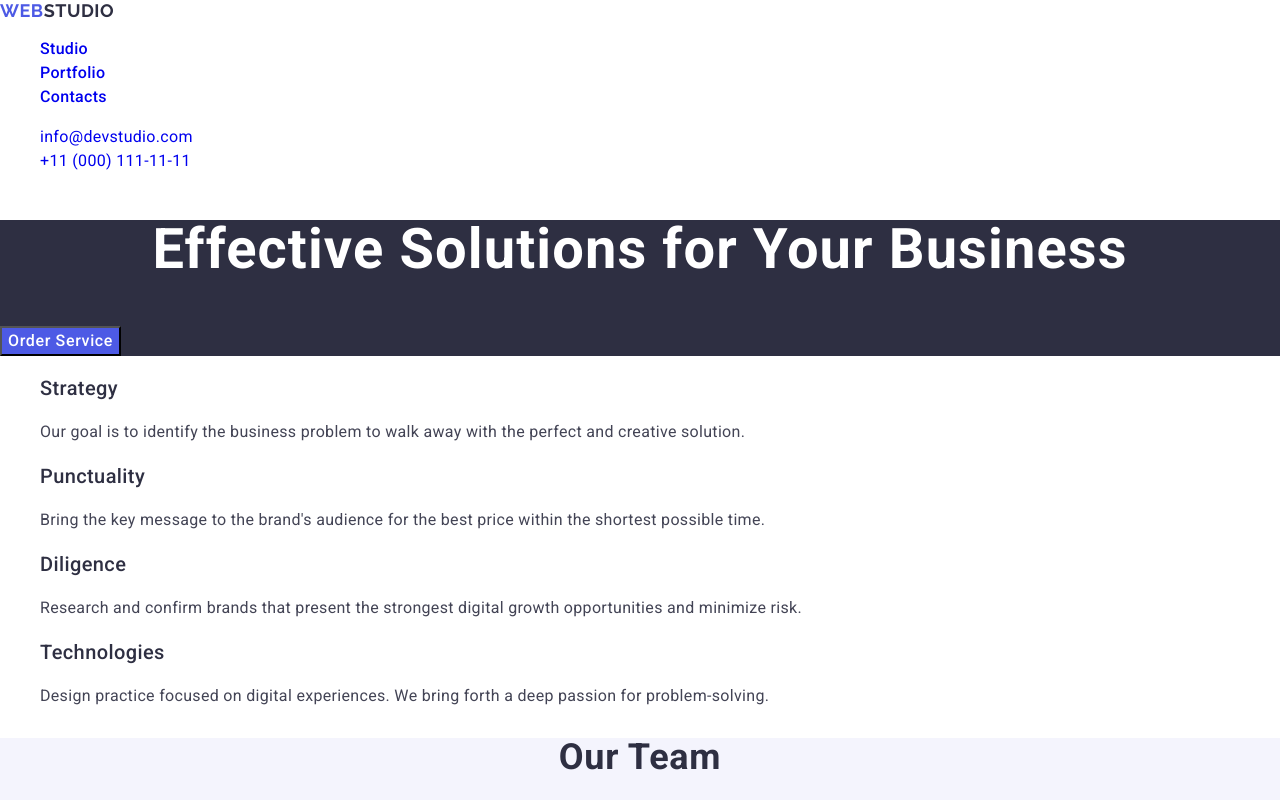
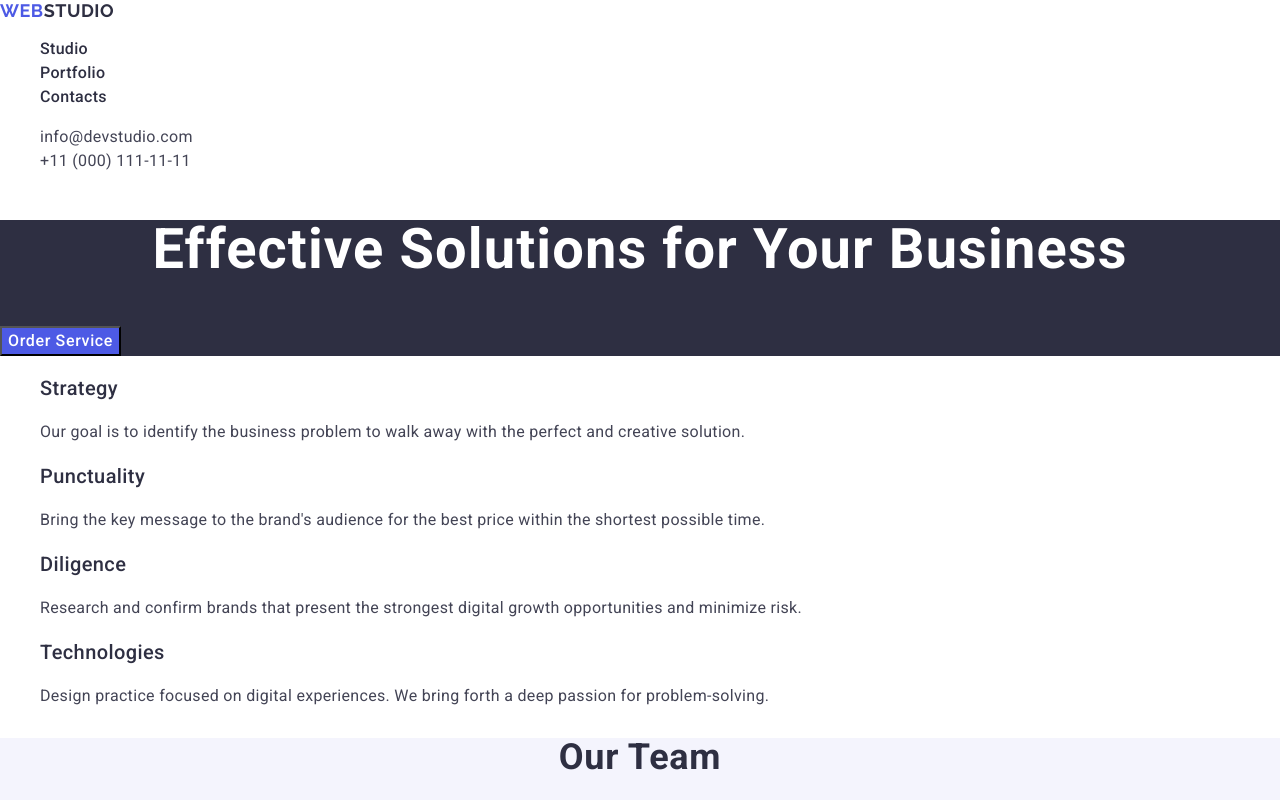
Before and after one commit to olhaHrb/goit-homework-02, a plain HTML site: page index.html in a window 1280 px wide. Shown: the top 800 px of the page. Drawn offline with nearby package versions, Linux system fonts and the light colour scheme.

Commit message:
fixed errors 5

```diff
--- a/css/styles.css
+++ b/css/styles.css
@@ -66,7 +66,7 @@ p {
 }
 
 .header-link {
-    color: var #2E2F42;
+    color: #2E2F42;
     font-family: Roboto, sans-serif;
     font-size: 16px;
     font-weight: 500;
@@ -79,7 +79,7 @@ p {
     color: #404bbf;
 }
 
-.address {
+.address-link {
     color: #434455;
     font-family: Roboto, sans-serif;
     font-size: 16px;
@@ -89,8 +89,8 @@ p {
     font-style: normal;
 }
 
-.address:hover,
-.address:focus {
+.address-link:hover,
+.address-link:focus {
     color: #404bbf;
 }
 
--- a/index.html
+++ b/index.html
@@ -32,7 +32,8 @@
 
             <ul class="header-list">
                 <li class="header-item">
-                    <a class="header-link" href="#Studio">Studio</a>
+                    <a class="header-link" href="./index.html">
+                        Studio</a>
                 </li>
                 <li class="header-item">
                     <a class="header-link" href="#Portfolio">Portfolio</a>
@@ -46,10 +47,10 @@
         <address class="address">
             <ul>
                 <li>
-                    <a class="addres-link" href="mailto:info@devstudio.com">info@devstudio.com</a>
+                    <a class="address-link" href="mailto:info@devstudio.com">info@devstudio.com</a>
                 </li>
                 <li>
-                    <a class="addres-link" href="tel:+110001111111">+11 (000) 111-11-11</a>
+                    <a class="address-link" href="tel:+110001111111">+11 (000) 111-11-11</a>
                 </li>
             </ul>
         </address>
```
